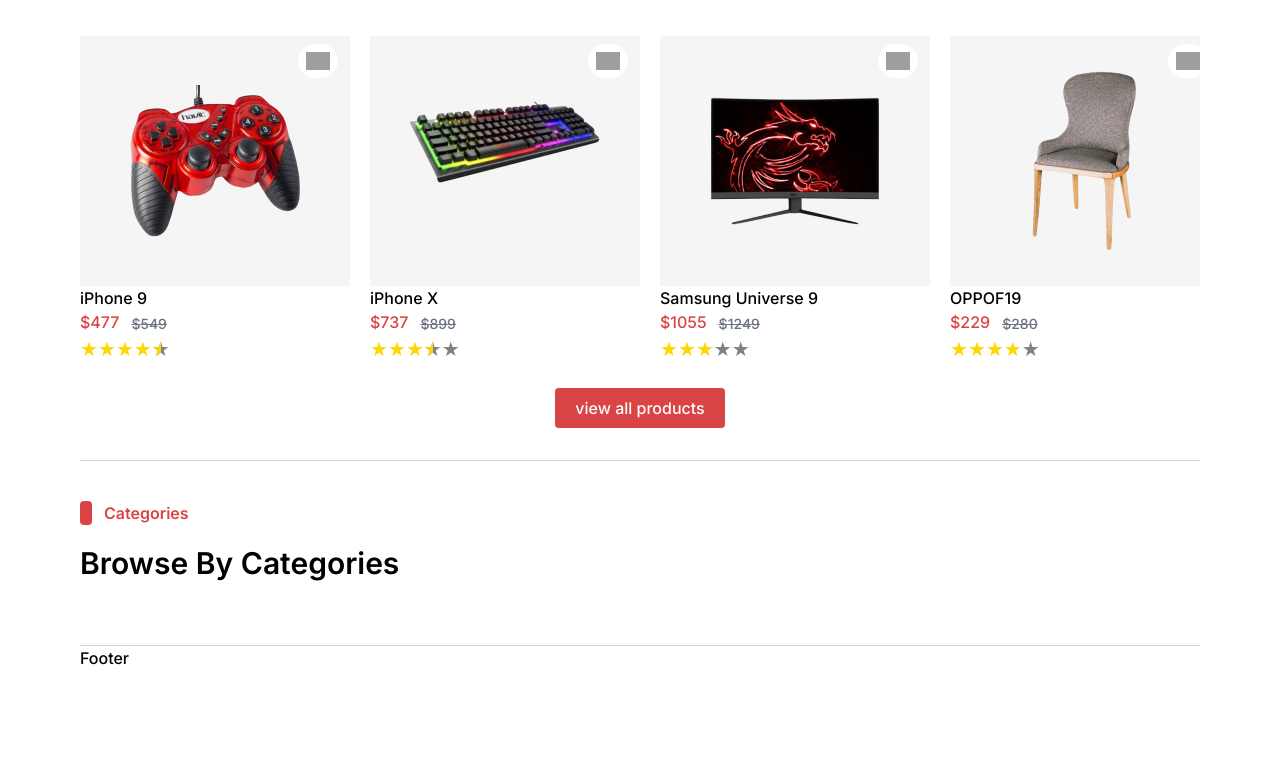
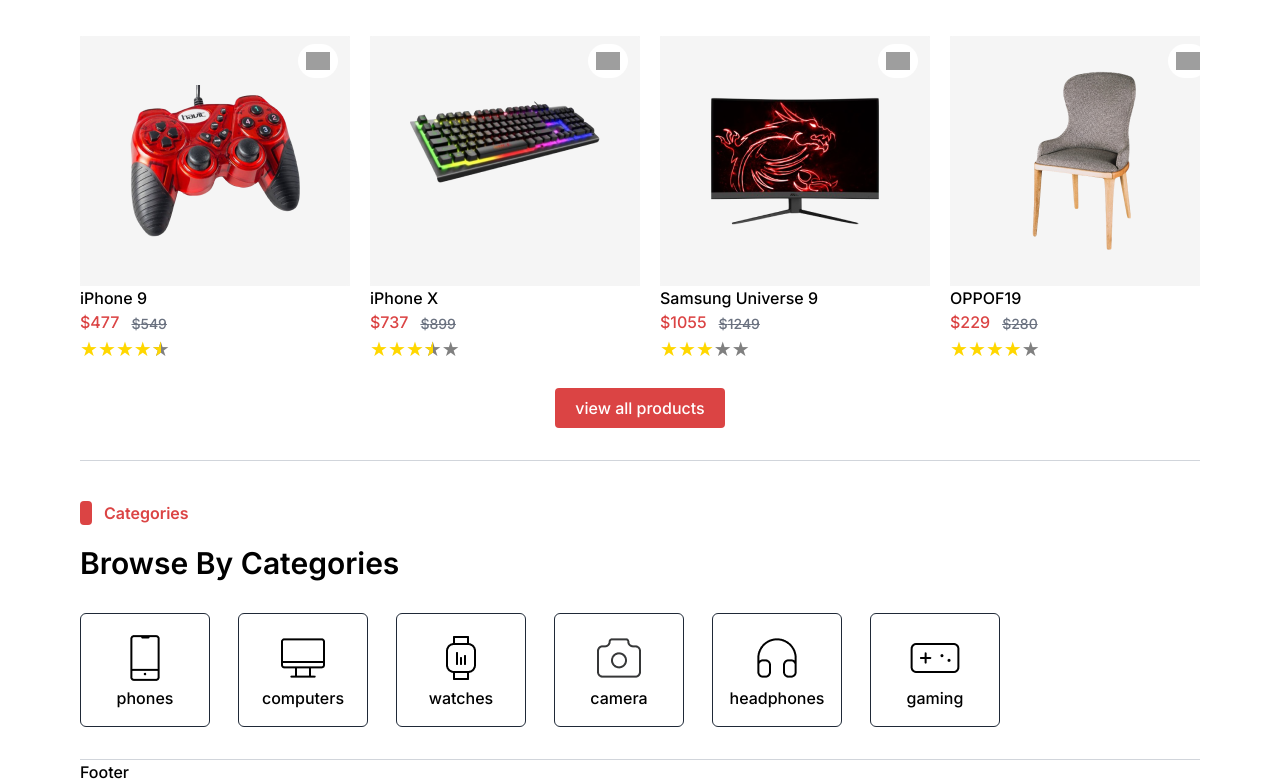
Before and after one commit to SunilBarewar/e-commerce-frontend, a React (Vite) app: page / in a window 1280 px wide. Shown: the part 553-1337 px from the top of the page. Before the commit the page ends 1223 px from the top, so only its background shows below. Built offline with nearby package versions, Linux system fonts and the light colour scheme; grey boxes are pictures that could not be loaded; the HTML template or start-up script is replaced by a standard one.

Commit message:
Home page categories section done

```diff
--- a/src/components/home/categories/Categories.jsx
+++ b/src/components/home/categories/Categories.jsx
@@ -1,11 +1,18 @@
 import React from "react";
 import SectionWrapper from "../SectionWrapper";
 import SectionHeading from "../SectionHeading";
+import { categories } from "../../../constants/categories";
+import CategoryCard from "./CategoryCard";
 
 const Categories = () => {
   return (
     <SectionWrapper>
       <SectionHeading title={"Categories"} heading={"Browse By Categories"} />
+      <section className="flex flex-wrap gap-7">
+        {categories.map((category) => {
+          return <CategoryCard key={category.route} {...category} />;
+        })}
+      </section>
     </SectionWrapper>
   );
 };
--- /dev/null
+++ b/src/components/home/categories/CategoryCard.jsx
@@ -0,0 +1,14 @@
+import React from "react";
+
+const CategoryCard = ({ title, route, icon }) => {
+  return (
+    <div className=" p-4 border border-gray-800 rounded-md flex flex-col justify-center w-[130px]">
+      <div className="flex justify-center">
+        <img src={icon} alt={title} />
+      </div>
+      <h3 className="text-center">{title}</h3>
+    </div>
+  );
+};
+
+export default CategoryCard;
--- a/src/constants/categories.js
+++ b/src/constants/categories.js
@@ -28,3 +28,36 @@
     route: "health-beauty",
   },
 ];
+
+export const categories = [
+  {
+    title: "phones",
+    route: "/phones",
+    icon: "./image/icons/phone.png",
+  },
+  {
+    title: "computers",
+    route: "/computers",
+    icon: "./image/icons/computer.png",
+  },
+  {
+    title: "watches",
+    route: "/watch",
+    icon: "./image/icons/watch.png",
+  },
+  {
+    title: "camera",
+    route: "/camera",
+    icon: "./image/icons/camera.png",
+  },
+  {
+    title: "headphones",
+    route: "/headphones",
+    icon: "./image/icons/headphone.png",
+  },
+  {
+    title: "gaming",
+    route: "/gaming",
+    icon: "./image/icons/gaming.png",
+  },
+];
```
